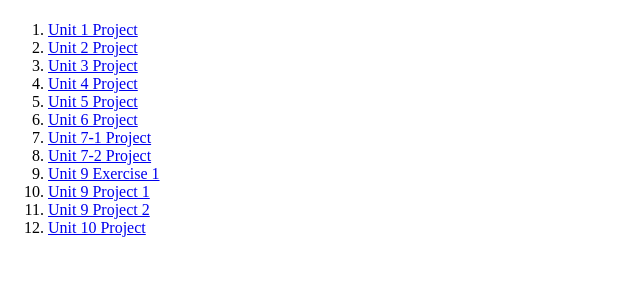
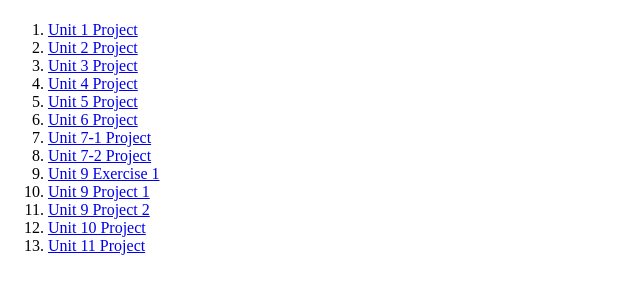
Before and after one commit to Jainam23/Jainam23.github.io, a plain HTML site: page index.html in a window 1280 px wide. Shown: the part 59-352 px from the top of the page, without its empty margins (0-640 px from the left). Drawn offline with Linux system fonts and the light colour scheme.

Commit message:
unit 11 project updated

```diff
--- a/index.html
+++ b/index.html
@@ -19,6 +19,7 @@
     <li><a href="unit9/">Unit 9 Project 1</a></li>
     <li><a href="unit9-2/">Unit 9 Project 2</a></li>
     <li><a href="unit10/">Unit 10 Project</a></li>
+    <li><a href="unit11/home.html">Unit 11 Project</a></li>
   </ol>
 </body>
 </html>
```
